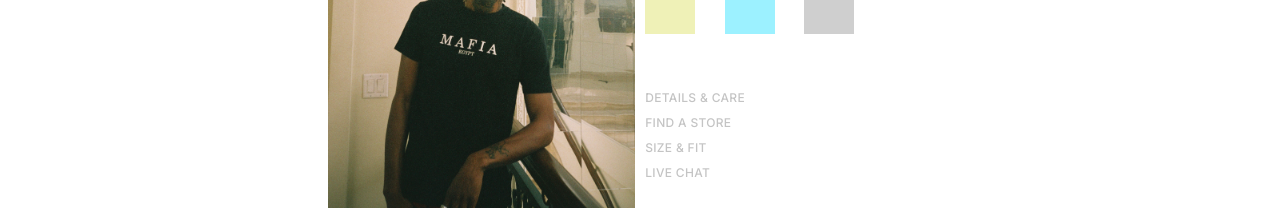
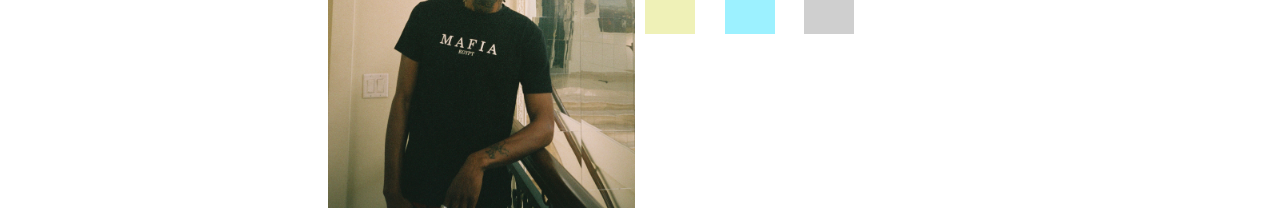
Before and after one commit to NAYMUR143/zeyad, a Next.js app: page /product/ClassicMafiaTee in a window 1280 px wide. Shown: the part 321-541 px from the top of the page. Built offline with nearby package versions, Linux system fonts and the light colour scheme.

Commit message:
reponsive

```diff
--- a/components/customize/Customize.js
+++ b/components/customize/Customize.js
@@ -68,7 +68,7 @@ const Customize = ({ itm }) => {
     <CustomizeDiv>
       <div className="dynami-img">
         <Grid container spacing={1.3} style={{ position: "relative" }}>
-          <Grid item xs={6}>
+          <Grid item xl={7.5} md={6}>
             <Grid container spacing={1.3}>
               {dtImgArr.map((imgObj, i) => (
                 <Grid item xs={6} key={i}>
@@ -78,7 +78,7 @@ const Customize = ({ itm }) => {
             </Grid>
           </Grid>
 
-          <Grid item xs={6}>
+          <Grid item xl={4.5} md={6}>
             <Grid
               container
               spacing={1.3}
@@ -160,20 +160,7 @@ const Customize = ({ itm }) => {
                       }}
                     ></div>
                   </Grid>
-
-                  <Grid item xs={1.5}></Grid>
-                  <Grid item xs={1.5}></Grid>
-                  <Grid item xs={1.5}></Grid>
-                  <Grid item xs={1.5}></Grid>
-                  <Grid item xs={1.5}></Grid>
                 </Grid>
-              </Grid>
-
-              <Grid item xs={12}>
-                <p className="dynamic-bracket gray-clr">DETAILS & CARE</p>
-                <p className="dynamic-bracket gray-clr">FIND A STORE</p>
-                <p className="dynamic-bracket gray-clr">SIZE & FIT</p>
-                <p className="dynamic-bracket gray-clr">LIVE CHAT</p>
               </Grid>
             </Grid>
           </Grid>
--- a/src/styles/globals.css
+++ b/src/styles/globals.css
@@ -31,9 +31,3 @@ a {
   font-size: 0.76rem;
   color: #bbb;
 }
-
-@media (prefers-color-scheme: dark) {
-  html {
-    color-scheme: dark;
-  }
-}
```
